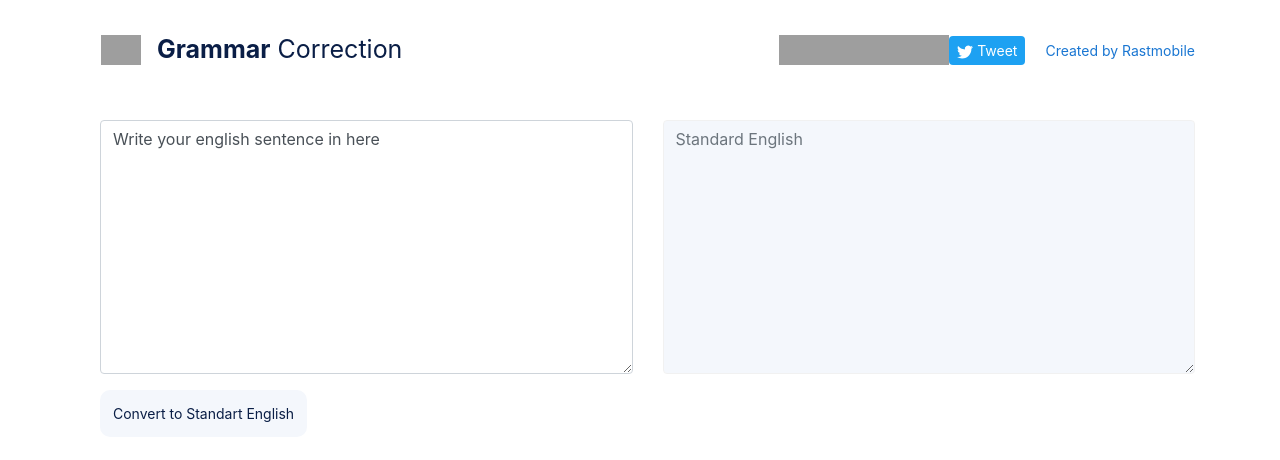
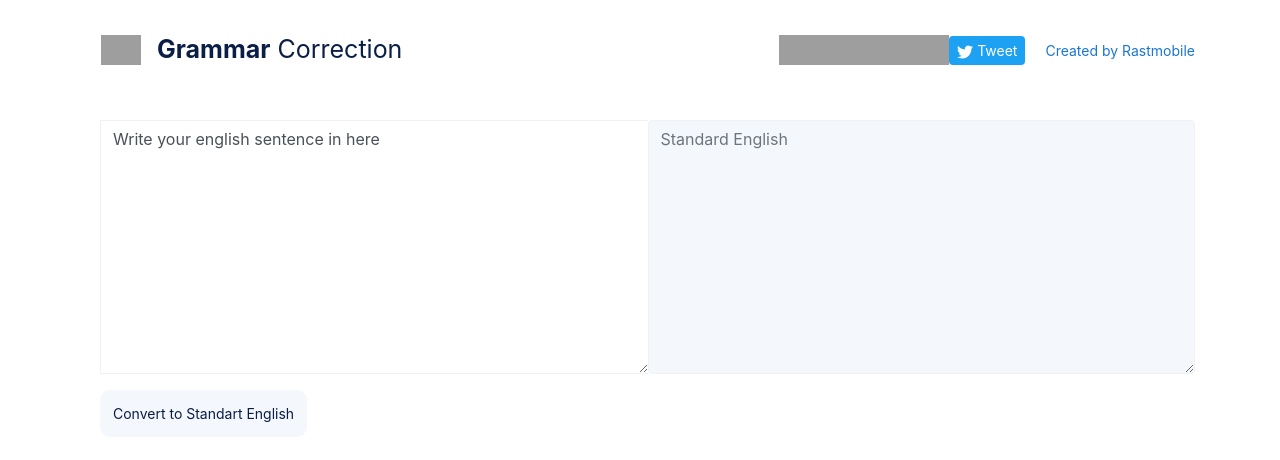
Before and after one commit to rastmob/openai-grammar-correction, an Angular app in the folder app/openai-grammar-correction/: page / in a window 1280 px wide. Shown: the top 460 px of the page. Built offline with nearby package versions, Linux system fonts and the light colour scheme; grey boxes are pictures that could not be loaded.

Commit message:
fix: textarea style

```diff
--- a/app/openai-grammar-correction/src/app/grammar-correction/grammer-correction.component.css
+++ b/app/openai-grammar-correction/src/app/grammar-correction/grammer-correction.component.css
@@ -7,3 +7,7 @@
     background-color: #F4F7FC;
     border: 1px solid #f1f1f1;
   }
+
+.wrong-text textarea{
+  border-left: 1px solid #f1f1f1; border-top: 1px solid #f1f1f1; border-bottom: 1px solid #f1f1f1; border-right: 0px solid; border-radius: 0px;
+}
--- a/app/openai-grammar-correction/src/app/grammar-correction/grammer-correction.component.html
+++ b/app/openai-grammar-correction/src/app/grammar-correction/grammer-correction.component.html
@@ -1,6 +1,6 @@
 
   <div class="row ml-0">
-    <div class="col-6">
+    <div class="col-6 pr-0">
         <div class="wrong-text">
             <div class="form-group">
               <textarea class="form-control"  rows="10"  placeholder="Your English" [(ngModel)]="text"></textarea>
@@ -10,7 +10,7 @@
             </div>
           </div>
     </div>
-    <div class="col-6">
+    <div class="col-6 pl-0">
       <div class="standart-english">
         <div class="form-group">
           <textarea class="form-control"  rows="10"  placeholder="Standard English" disabled="true">{{standartEnglishText.message}}</textarea>
```
